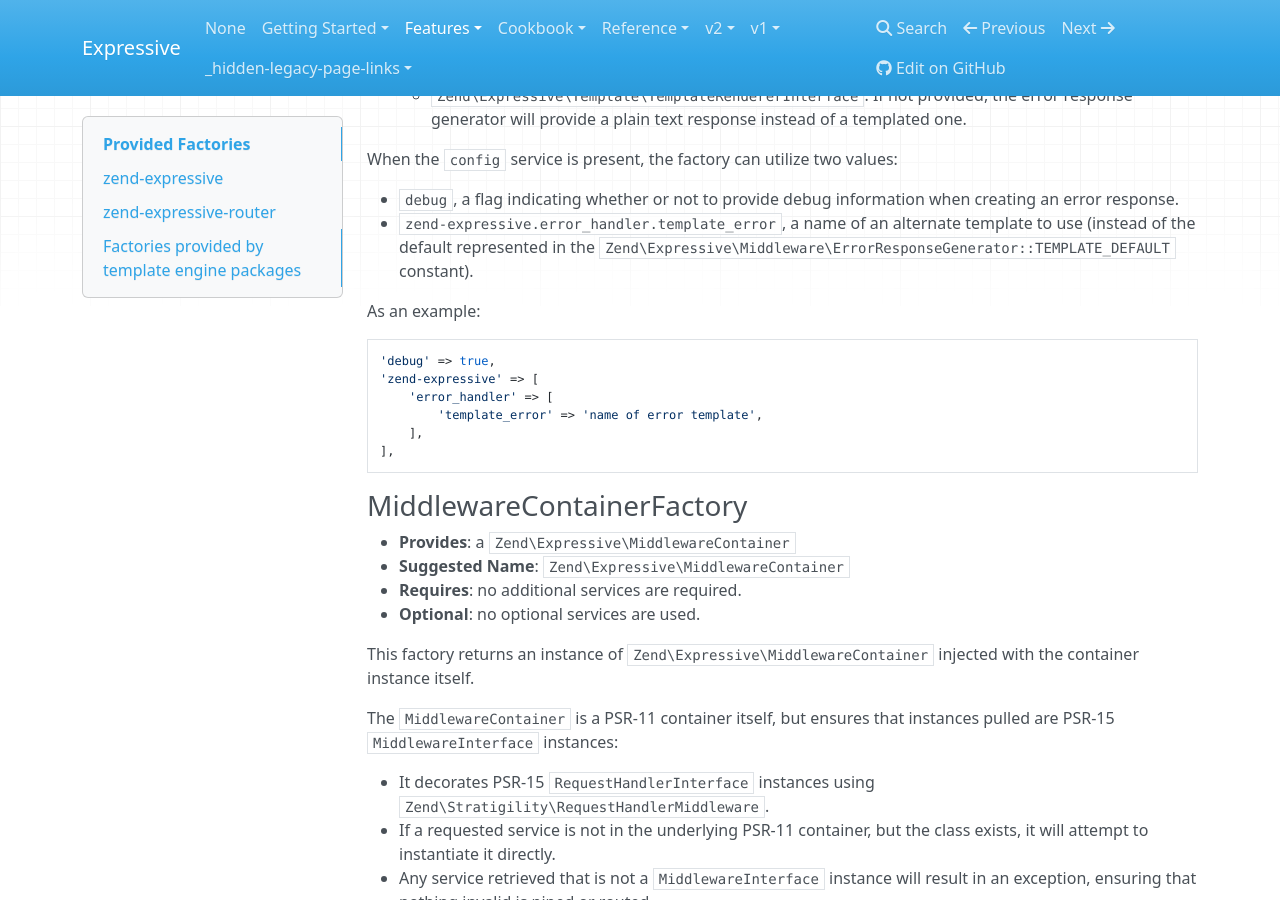
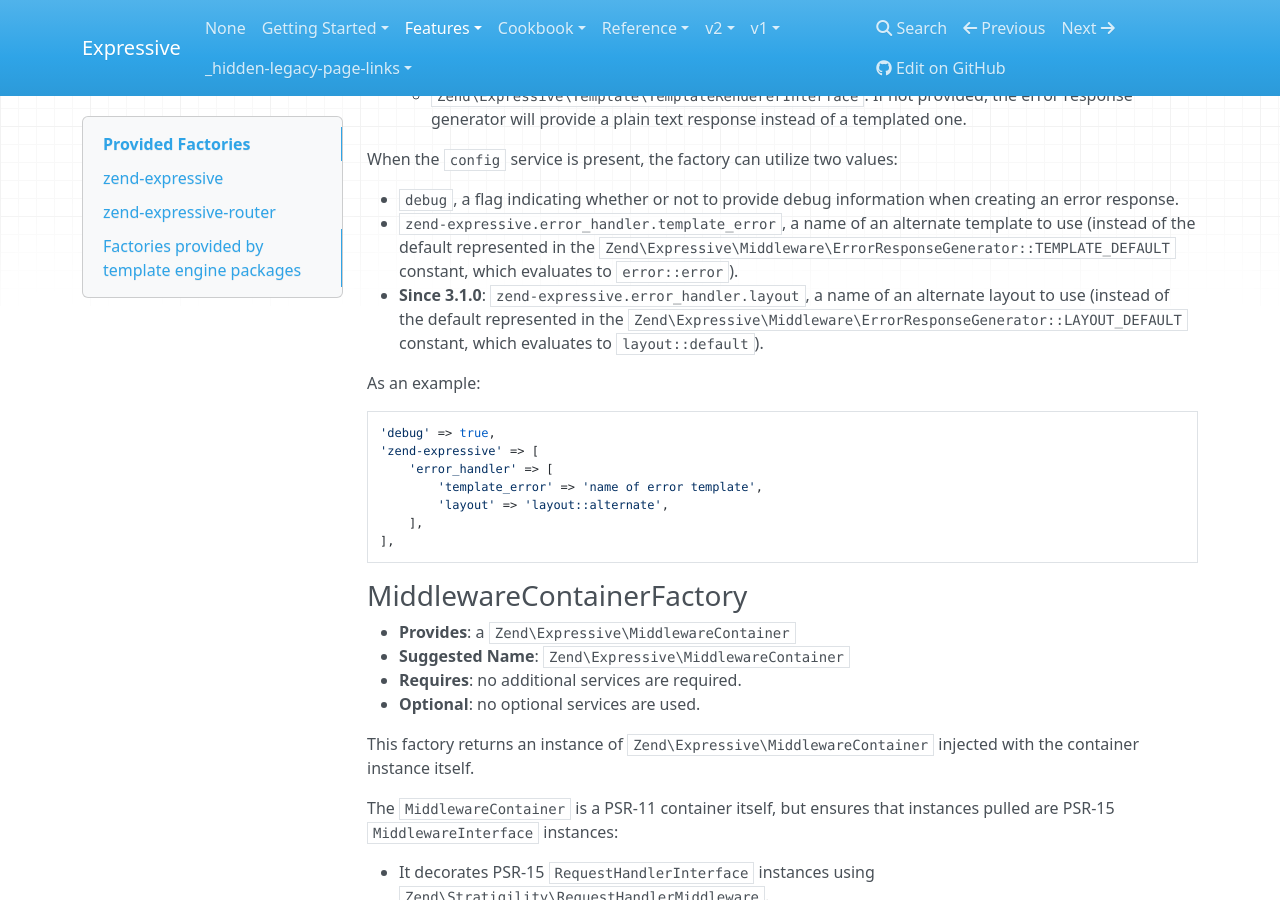
Before and after one commit to zendframework/zend-expressive, an MkDocs documentation site: the page built from docs/book/v3/features/container/factories.md, in a window 1280 px wide and 900 px high, scrolled down 1482 px. Built offline with MkDocs 1.6.1, drawn with Linux system fonts in a browser that asks for light colours; nearby versions of some CDN libraries; old or Windows-style settings are respelled for this version of MkDocs; some of the changed text lies outside the part shown.

Commit message:
Adds documentation for #629
Documents the new `$layout` argument, configuration options, and
defaults for the `ErrorResponseGenerator`. Additionally, provides the
default values for template and layout-related constants defined by both
the `NotFoundHandler` and `ErrorResponseGenerator`.

````diff
--- a/docs/book/v3/features/container/factories.md
+++ b/docs/book/v3/features/container/factories.md
@@ -81,7 +81,11 @@
 - `zend-expressive.error_handler.template_error`, a name of an alternate
   template to use (instead of the default represented in the
   `Zend\Expressive\Middleware\ErrorResponseGenerator::TEMPLATE_DEFAULT`
-  constant).
+  constant, which evaluates to `error::error`).
+- **Since 3.1.0**: `zend-expressive.error_handler.layout`, a name of an
+  alternate layout to use (instead of the default represented in the
+  `Zend\Expressive\Middleware\ErrorResponseGenerator::LAYOUT_DEFAULT` constant,
+  which evaluates to `layout::default`).
 
 As an example:
 
@@ -90,6 +94,7 @@
 'zend-expressive' => [
     'error_handler' => [
         'template_error' => 'name of error template',
+        'layout' => 'layout::alternate',
     ],
 ],
 ```
@@ -150,7 +155,13 @@
 
 - `zend-expressive.error_handler.template_404`, a name of an alternate
   template to use (instead of the default represented in the
-  `Zend\Expressive\Delegate\NotFoundDelegate::TEMPLATE_DEFAULT` constant).
+  `Zend\Expressive\Delegate\NotFoundDelegate::TEMPLATE_DEFAULT` constant, which
+  evaluates to `error::404`).
+
+- `zend-expressive.error_handler.layout`, a name of an alternate
+  template to use (instead of the default represented in the
+  `Zend\Expressive\Delegate\NotFoundDelegate::TEMPLATE_DEFAULT` constant, which
+  evaluates to `layout::default`).
 
 As an example:
 
@@ -158,6 +169,7 @@
 'zend-expressive' => [
     'error_handler' => [
         'template_404' => 'name of 404 template',
+        'layout' => 'layout::alternate',
     ],
 ],
 ```
````
Also changed, not shown: docs/book/v3/features/error-handling.md (+3 -0 lines).
